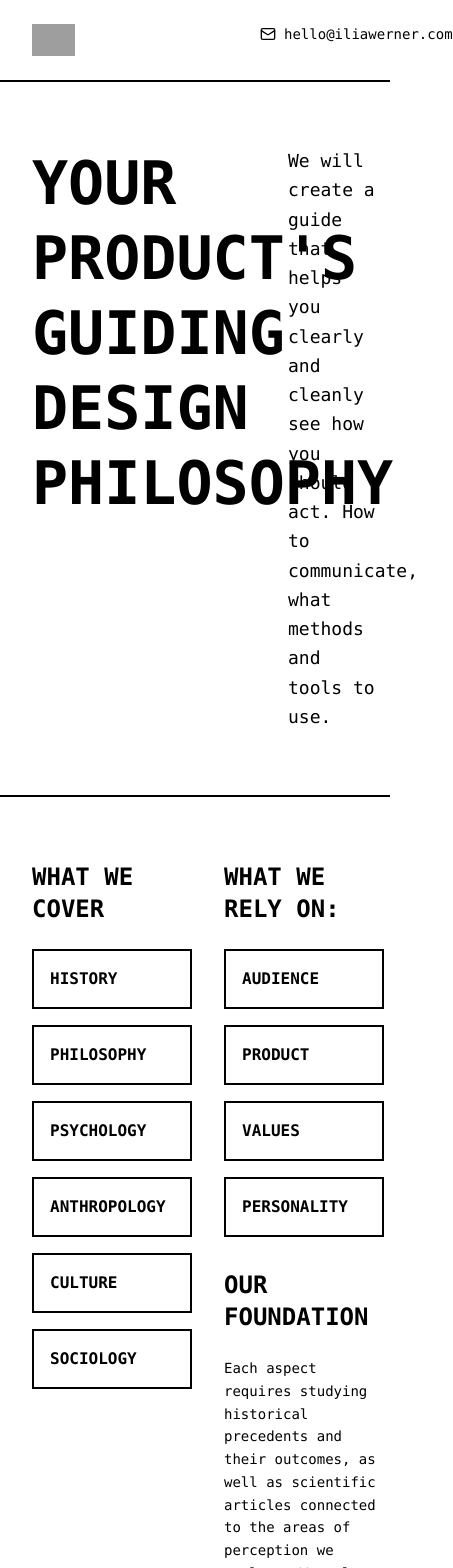
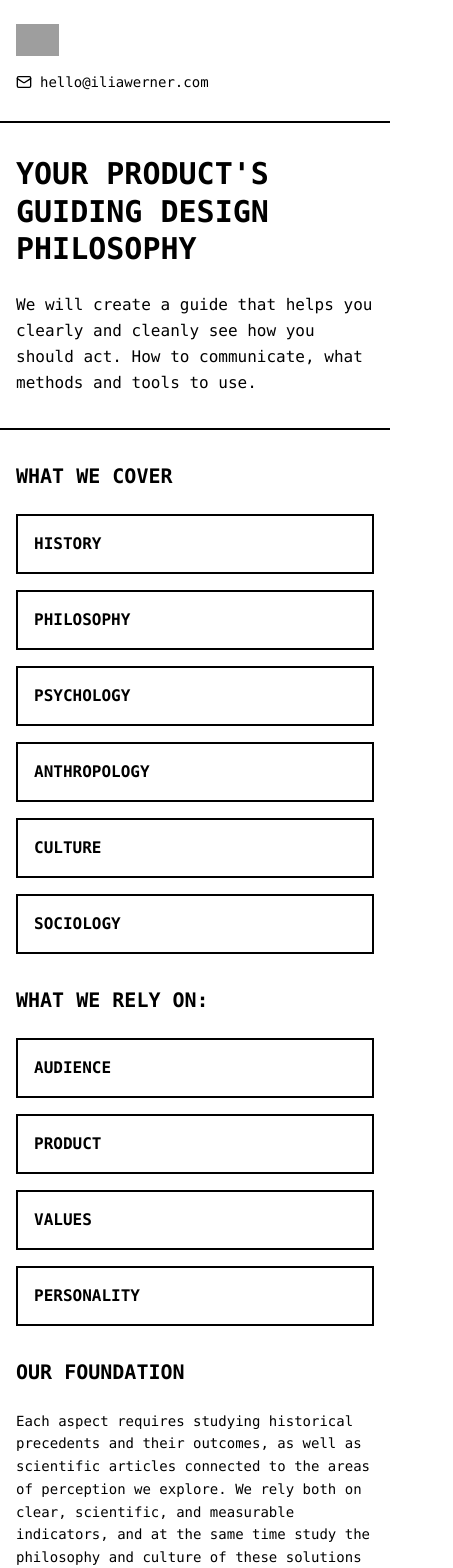
Before and after one commit to iliawerner/delo, a React (Vite) app: page / in a window 390 px wide. Shown: the top 1568 px of the page, 453 px wide, since content can reach past the window. Built offline with nearby package versions, Linux system fonts and the light colour scheme; grey boxes are pictures that could not be loaded.

Commit message:
Fix mobile responsiveness: Add single-column mobile layout with proper spacing while preserving desktop design

```diff
--- a/src/App.jsx
+++ b/src/App.jsx
@@ -33,12 +33,12 @@ function App() {
     <div className="min-h-screen bg-white text-black font-mono">
       {/* Header */}
       <header className="border-b-2 border-black">
-        <div className="max-w-6xl mx-auto px-8 py-6">
-          <div className="grid grid-cols-12 gap-4">
-            <div className="col-span-8">
+        <div className="max-w-6xl mx-auto px-4 sm:px-6 lg:px-8 py-6">
+          <div className="flex flex-col sm:flex-row sm:justify-between sm:items-center gap-4">
+            <div className="flex-shrink-0">
               <img src="https://static.tildacdn.com/tild3361-3837-4265-a436-383139323065/photo.svg" alt="DELO Logo" className="h-8" />
             </div>
-            <div className="col-span-4 text-right">
+            <div className="text-left sm:text-right">
               <a href="mailto:hello@iliawerner.com" className="inline-flex items-center gap-2 text-sm hover:underline">
                 <Mail size={16} />
                 hello@iliawerner.com
@@ -50,17 +50,17 @@ function App() {
 
       {/* Hero Section */}
       <section className="border-b-2 border-black">
-        <div className="max-w-6xl mx-auto px-8 py-16">
-          <div className="grid grid-cols-12 gap-8">
-            <div className="col-span-8">
-              <h2 className="text-6xl font-bold leading-tight mb-8">
+        <div className="max-w-6xl mx-auto px-4 sm:px-6 lg:px-8 py-8 sm:py-12 lg:py-16">
+          <div className="flex flex-col lg:grid lg:grid-cols-12 gap-6 lg:gap-8">
+            <div className="lg:col-span-8 space-y-6 lg:space-y-8">
+              <h2 className="text-3xl sm:text-4xl lg:text-6xl font-bold leading-tight">
                 YOUR PRODUCT'S<br />
                 GUIDING DESIGN<br />
                 PHILOSOPHY
               </h2>
             </div>
-            <div className="col-span-4">
-              <p className="text-lg leading-relaxed">
+            <div className="lg:col-span-4 space-y-4">
+              <p className="text-base sm:text-lg leading-relaxed">
                 We will create a guide that helps you clearly and cleanly see how you should act.
                 How to communicate, what methods and tools to use.
               </p>
@@ -71,10 +71,10 @@ function App() {
 
       {/* Main Content */}
       <section className="border-b-2 border-black">
-        <div className="max-w-6xl mx-auto px-8 py-16">
-          <div className="grid grid-cols-12 gap-8">
-            <div className="col-span-6">
-              <h3 className="text-2xl font-bold mb-6">WHAT WE COVER</h3>
+        <div className="max-w-6xl mx-auto px-4 sm:px-6 lg:px-8 py-8 sm:py-12 lg:py-16">
+          <div className="flex flex-col lg:grid lg:grid-cols-12 gap-8 lg:gap-8">
+            <div className="lg:col-span-6 space-y-6">
+              <h3 className="text-xl sm:text-2xl font-bold mb-6">WHAT WE COVER</h3>
               <div className="space-y-4">
                 <div className="border-2 border-black p-4">
                   <p className="font-bold">HISTORY</p>
@@ -96,8 +96,8 @@ function App() {
                 </div>
               </div>
             </div>
-            <div className="col-span-6">
-              <h3 className="text-2xl font-bold mb-6">WHAT WE RELY ON:</h3>
+            <div className="lg:col-span-6 space-y-6">
+              <h3 className="text-xl sm:text-2xl font-bold mb-6">WHAT WE RELY ON:</h3>
               <div className="space-y-4 mb-8">
                 <div className="border-2 border-black p-4">
                   <p className="font-bold">AUDIENCE</p>
@@ -112,7 +112,7 @@ function App() {
                   <p className="font-bold">PERSONALITY</p>
                 </div>
               </div>
-              <h3 className="text-2xl font-bold mb-6">OUR FOUNDATION</h3>
+              <h3 className="text-xl sm:text-2xl font-bold mb-6">OUR FOUNDATION</h3>
               <p className="text-sm leading-relaxed">
                 Each aspect requires studying historical precedents and their outcomes,
                 as well as scientific articles connected to the areas of perception we explore.
@@ -126,44 +126,44 @@ function App() {
 
       {/* Artifacts & Pricing */}
       <section className="border-b-2 border-black">
-        <div className="max-w-6xl mx-auto px-8 py-16">
-          <h3 className="text-4xl font-bold mb-12">ARTIFACTS</h3>
-          <div className="grid grid-cols-12 gap-8">
-            <div className="col-span-4">
+        <div className="max-w-6xl mx-auto px-4 sm:px-6 lg:px-8 py-8 sm:py-12 lg:py-16">
+          <h3 className="text-2xl sm:text-3xl lg:text-4xl font-bold mb-8 lg:mb-12">ARTIFACTS</h3>
+          <div className="flex flex-col md:grid md:grid-cols-2 lg:grid-cols-3 gap-6 lg:gap-8">
+            <div className="w-full">
               <Card className="border-2 border-black rounded-none h-full">
                 <CardContent className="p-6">
-                  <h4 className="text-xl font-bold mb-4">THE GUIDE</h4>
+                  <h4 className="text-lg sm:text-xl font-bold mb-4">THE GUIDE</h4>
                   <p className="text-sm mb-6 leading-relaxed">
                     The main artifact is the guide itself. This is the result of the work:
                     a clear and detailed instruction that will help you make decisions when
                     "designing" your product in the broad sense.
                   </p>
-                  <div className="text-3xl font-bold">$4000</div>
+                  <div className="text-2xl sm:text-3xl font-bold">$4000</div>
                 </CardContent>
               </Card>
             </div>
-            <div className="col-span-4">
+            <div className="w-full">
               <Card className="border-2 border-black rounded-none h-full">
                 <CardContent className="p-6">
-                  <h4 className="text-xl font-bold mb-4">CONCEPTS</h4>
+                  <h4 className="text-lg sm:text-xl font-bold mb-4">CONCEPTS</h4>
                   <p className="text-sm mb-6 leading-relaxed">
                     Product development strategies. For example, while researching the history
                     of browsers for huly.io, we came up with the concept of "Flows" instead
                     of tab groups or workspaces.
                   </p>
-                  <div className="text-3xl font-bold">+$2000</div>
+                  <div className="text-2xl sm:text-3xl font-bold">+$2000</div>
                 </CardContent>
               </Card>
             </div>
-            <div className="col-span-4">
+            <div className="w-full md:col-span-2 lg:col-span-1">
               <Card className="border-2 border-black rounded-none h-full">
                 <CardContent className="p-6">
-                  <h4 className="text-xl font-bold mb-4">MONOGRAPHS</h4>
+                  <h4 className="text-lg sm:text-xl font-bold mb-4">MONOGRAPHS</h4>
                   <p className="text-sm mb-6 leading-relaxed">
                     We can also shape all the research materials collected during the study
                     phase into a monograph written specifically for your product.
                   </p>
-                  <div className="text-3xl font-bold">+$1000</div>
+                  <div className="text-2xl sm:text-3xl font-bold">+$1000</div>
                 </CardContent>
               </Card>
             </div>
@@ -173,10 +173,10 @@ function App() {
 
       {/* Testimonials */}
       <section className="border-b-2 border-black">
-        <div className="max-w-6xl mx-auto px-8 py-16">
-          <h3 className="text-4xl font-bold mb-12">TESTIMONIALS</h3>
-          <div className="grid grid-cols-12 gap-8">
-            <div className="col-span-6">
+        <div className="max-w-6xl mx-auto px-4 sm:px-6 lg:px-8 py-8 sm:py-12 lg:py-16">
+          <h3 className="text-2xl sm:text-3xl lg:text-4xl font-bold mb-8 lg:mb-12">TESTIMONIALS</h3>
+          <div className="flex flex-col lg:grid lg:grid-cols-2 gap-6 lg:gap-8">
+            <div className="w-full">
               <div className="border-2 border-black p-6">
                 <blockquote className="text-sm leading-relaxed mb-4">
                   "Ilia has been a great design partner for Moio, providing sharp, actionable
@@ -189,7 +189,7 @@ function App() {
                 </cite>
               </div>
             </div>
-            <div className="col-span-6">
+            <div className="w-full">
               <div className="border-2 border-black p-6">
                 <blockquote className="text-sm leading-relaxed mb-4">
                   "Ilia has a rare ability to see the essence of things and identify the
@@ -209,21 +209,20 @@ function App() {
 
       {/* About */}
       <section className="border-b-2 border-black">
-        <div className="max-w-6xl mx-auto px-8 py-16">
-          <div className="grid grid-cols-12 gap-8">
-            <div className="col-span-12">
-              <h3 className="text-4xl font-bold mb-8">AUTHOR</h3>
-              <div className="grid grid-cols-12 gap-8 mb-12 items-start">
-                <div className="col-span-4">
-                  <img src="https://github.com/iliawerner/iliawerner/raw/fc3ee65c725080ad7d99eb3bb4c59afba1970a3c/podcast.png" alt="Ilia Werner" className="w-full h-auto object-cover rounded-lg" />
+        <div className="max-w-6xl mx-auto px-4 sm:px-6 lg:px-8 py-8 sm:py-12 lg:py-16">
+          <div className="space-y-8">
+            <h3 className="text-2xl sm:text-3xl lg:text-4xl font-bold">AUTHOR</h3>
+            <div className="flex flex-col lg:grid lg:grid-cols-12 gap-6 lg:gap-8 items-start">
+              <div className="w-full lg:col-span-4 flex justify-center lg:justify-start">
+                <img src="https://github.com/iliawerner/iliawerner/raw/fc3ee65c725080ad7d99eb3bb4c59afba1970a3c/podcast.png" alt="Ilia Werner" className="w-full max-w-sm lg:max-w-none h-auto object-cover rounded-lg" />
               </div>
-                <div className="col-span-8">
-                  <p className="text-5xl font-bold mb-4">Ilia Werner</p>
-                  <p className="text-lg leading-relaxed mb-2">Host and author of the YouTube channel <em>Design Lovers.</em></p>
-                  <p className="text-base leading-relaxed mb-6">A design researcher exploring anthropology, philosophy, sociology, and culture.</p>
+              <div className="w-full lg:col-span-8 space-y-4 text-center lg:text-left">
+                <p className="text-3xl sm:text-4xl lg:text-5xl font-bold">Ilia Werner</p>
+                <p className="text-base sm:text-lg leading-relaxed">Host and author of the YouTube channel <em>Design Lovers.</em></p>
+                <p className="text-sm sm:text-base leading-relaxed">A design researcher exploring anthropology, philosophy, sociology, and culture.</p>
               </div>
-                <div className="col-span-12">
-                  <blockquote className="text-xl leading-relaxed border-l-2 border-black pl-4 italic font-serif">
+              <div className="w-full lg:col-span-12 mt-6">
+                <blockquote className="text-lg sm:text-xl leading-relaxed border-l-2 border-black pl-4 lg:pl-6 italic font-serif">
                   "After 20 years of design practice, 3 years of teaching, and 6 years of running
                   my design studio DELO, I decided to step away from practical implementation and
                   move toward what I do best — studying the essence of things. The essence of
@@ -232,8 +231,9 @@ function App() {
                 </blockquote>
               </div>
             </div>
-              <h3 className="text-4xl font-bold mb-8">FEATURED VIDEOS</h3>
-              <div className="grid grid-cols-1 md:grid-cols-2 lg:grid-cols-3 gap-4">
+            <div className="space-y-6 lg:space-y-8">
+              <h3 className="text-2xl sm:text-3xl lg:text-4xl font-bold">FEATURED VIDEOS</h3>
+              <div className="grid grid-cols-1 md:grid-cols-2 lg:grid-cols-3 gap-4 lg:gap-6">
                 <a href="https://www.youtube.com/watch?v=YElVQqNwrJ4" target="_blank" rel="noopener noreferrer" className="block aspect-video w-full relative group">
                   <img src="https://i.ytimg.com/vi/YElVQqNwrJ4/hqdefault.jpg" alt="Apple Design: The twenty pixels that changed design forever" className="w-full h-full object-cover" />
                   <div className="absolute inset-0 flex items-center justify-center bg-black bg-opacity-50 opacity-0 group-hover:opacity-100 transition-opacity">
@@ -246,7 +246,7 @@ function App() {
                     <svg xmlns="http://www.w3.org/2000/svg" width="48" height="48" viewBox="0 0 24 24" fill="none" stroke="currentColor" strokeWidth="2" strokeLinecap="round" strokeLinejoin="round" className="lucide lucide-play text-white"><polygon points="5 3 19 12 5 21 5 3"/></svg>
                   </div>
                 </a>
-                <a href="https://www.youtube.com/watch?v=ek9pXcMaVNA" target="_blank" rel="noopener noreferrer" className="block aspect-video w-full relative group">
+                <a href="https://www.youtube.com/watch?v=ek9pXcMaVNA" target="_blank" rel="noopener noreferrer" className="block aspect-video w-full relative group md:col-span-2 lg:col-span-1">
                   <img src="https://i.ytimg.com/vi/ek9pXcMaVNA/hqdefault.jpg" alt="Is Perplexity's rebranding a game-changer?" className="w-full h-full object-cover" />
                   <div className="absolute inset-0 flex items-center justify-center bg-black bg-opacity-50 opacity-0 group-hover:opacity-100 transition-opacity">
                     <svg xmlns="http://www.w3.org/2000/svg" width="48" height="48" viewBox="0 0 24 24" fill="none" stroke="currentColor" strokeWidth="2" strokeLinecap="round" strokeLinejoin="round" className="lucide lucide-play text-white"><polygon points="5 3 19 12 5 21 5 3"/></svg>
@@ -260,32 +260,30 @@ function App() {
 
       {/* Contact Form */}
       <section className="border-b-2 border-black">
-        <div className="max-w-6xl mx-auto px-8 py-16">
-          <div className="grid grid-cols-12 gap-8">
-            <div className="col-span-12 text-center">
-              <h3 className="text-4xl font-bold mb-8">CONTACT US</h3>
-              <p className="text-lg leading-relaxed mb-4">
+        <div className="max-w-6xl mx-auto px-4 sm:px-6 lg:px-8 py-8 sm:py-12 lg:py-16">
+          <div className="text-center space-y-6">
+            <h3 className="text-2xl sm:text-3xl lg:text-4xl font-bold">CONTACT US</h3>
+            <p className="text-base sm:text-lg leading-relaxed">
               Describe your product briefly and send it to us at:
             </p>
-              <a href="mailto:hello@iliawerner.com" className="text-2xl font-bold text-black hover:underline">
+            <a href="mailto:hello@iliawerner.com" className="text-xl sm:text-2xl font-bold text-black hover:underline block">
               hello@iliawerner.com
             </a>
-              <p className="text-base leading-relaxed mt-4">
+            <p className="text-sm sm:text-base leading-relaxed">
               We'll get back to you within a couple of days.
             </p>
-            </div>
           </div>
         </div>
       </section>
 
       {/* Footer */}
       <footer className="bg-black text-white">
-        <div className="max-w-6xl mx-auto px-8 py-8">
-          <div className="grid grid-cols-12 gap-4">
-            <div className="col-span-8">
+        <div className="max-w-6xl mx-auto px-4 sm:px-6 lg:px-8 py-8">
+          <div className="flex flex-col sm:flex-row sm:justify-between sm:items-center gap-4">
+            <div className="text-center sm:text-left">
               <p className="text-sm">© 2025 DELO STUDIO LTD. ALL RIGHTS RESERVED.</p>
             </div>
-            <div className="col-span-4 text-right">
+            <div className="text-center sm:text-right">
               <a href="mailto:ilia@iliawerner.com" className="text-sm hover:underline">
                 CONTACT
               </a>
```
Lines whose indentation alone changed are shown as unchanged.
